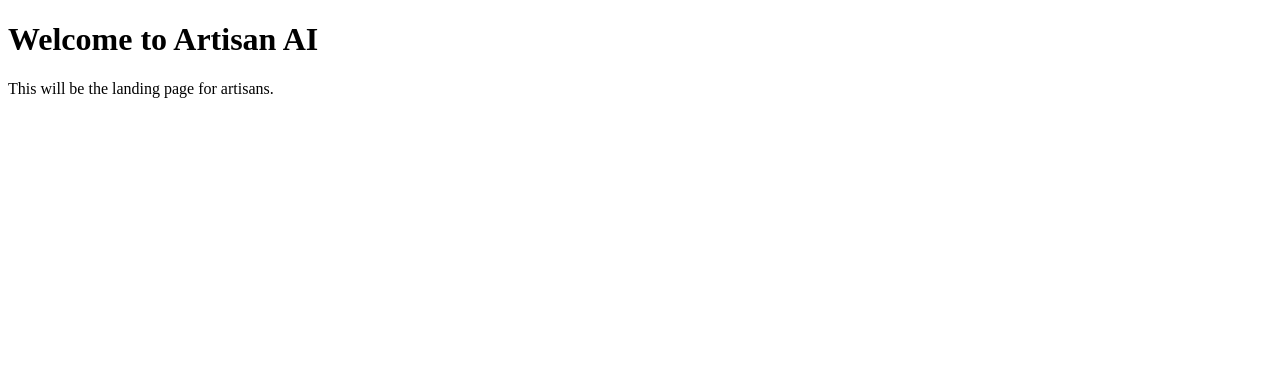
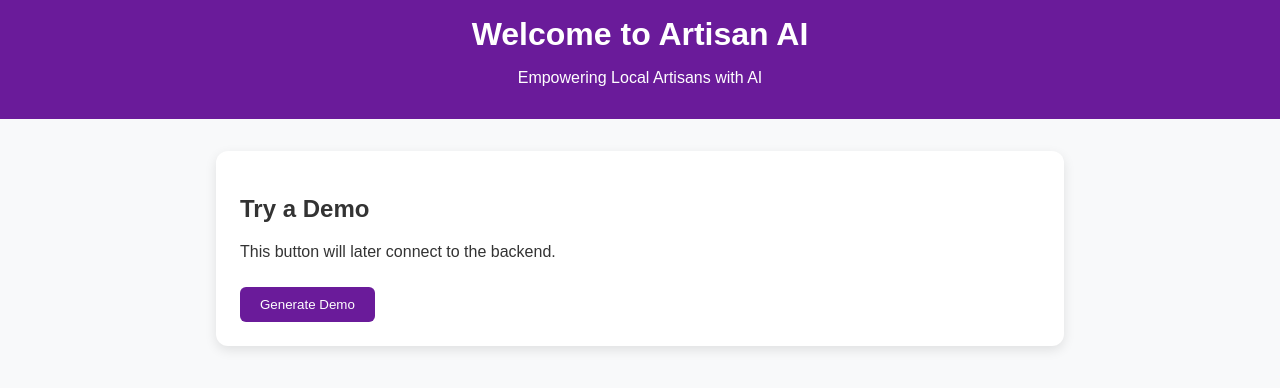
Before and after one commit to Rushit004/local-artisan-ai-platform, a plain HTML site: page frontend/index.html in a window 1280 px wide. Drawn offline with Linux system fonts and the light colour scheme.

Commit message:
Update index.html

```diff
--- a/frontend/index.html
+++ b/frontend/index.html
@@ -1,10 +1,23 @@
 <!DOCTYPE html>
-<html>
+<html lang="en">
 <head>
+  <meta charset="UTF-8">
+  <meta name="viewport" content="width=device-width, initial-scale=1.0">
   <title>Artisan AI Platform</title>
+  <link rel="stylesheet" href="styles.css">
 </head>
 <body>
-  <h1>Welcome to Artisan AI</h1>
-  <p>This will be the landing page for artisans.</p>
+  <header>
+    <h1>Welcome to Artisan AI</h1>
+    <p>Empowering Local Artisans with AI</p>
+  </header>
+
+  <div class="container">
+    <h2>Try a Demo</h2>
+    <p>This button will later connect to the backend.</p>
+    <button id="demoBtn">Generate Demo</button>
+  </div>
+
+  <script src="script.js"></script>
 </body>
 </html>
```
